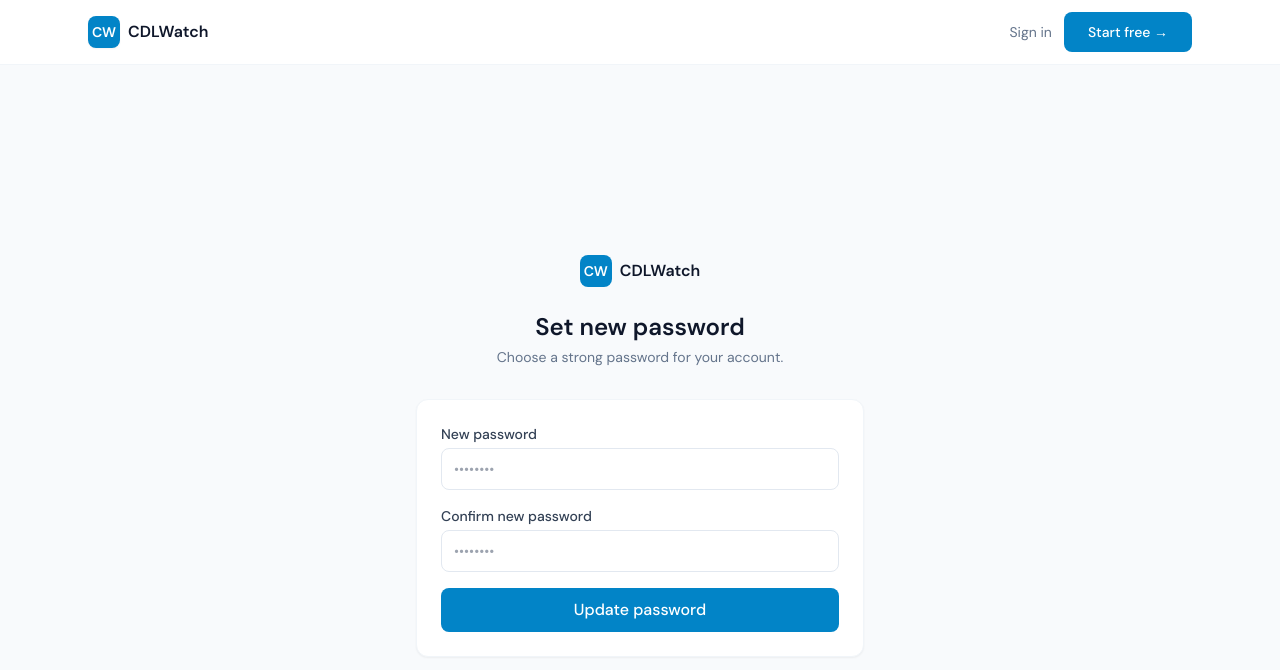
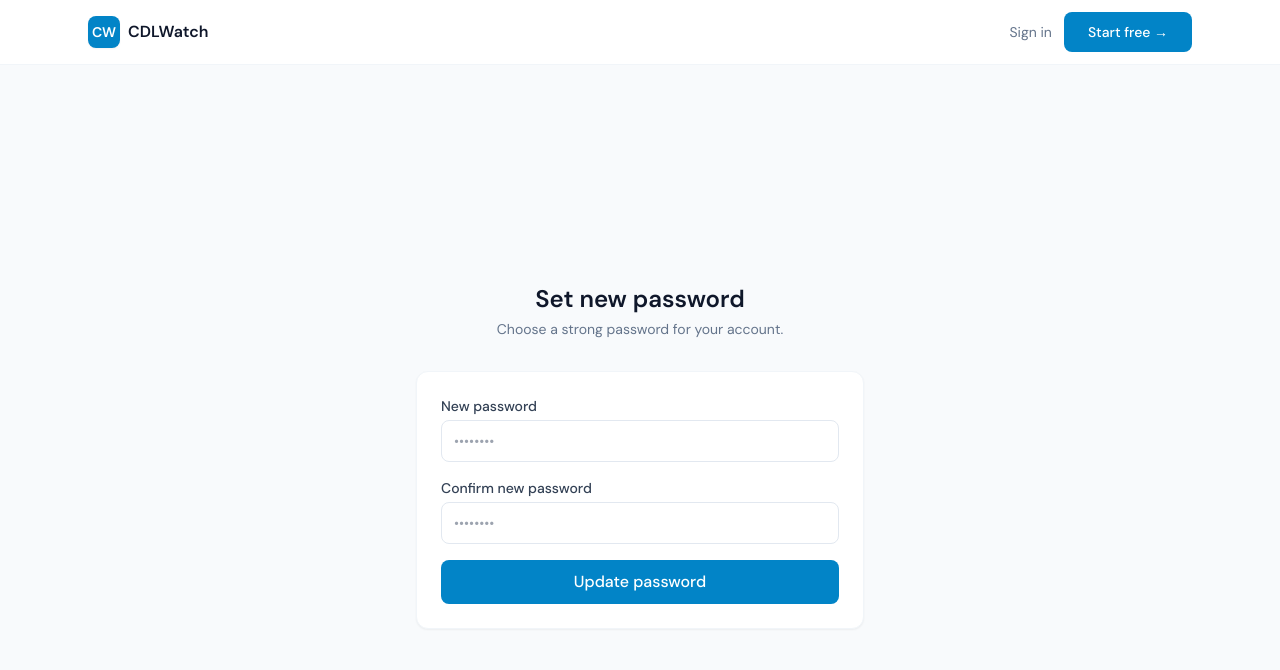
Before and after one commit to GiveMeMace/dotready, a Next.js app: page /auth/reset in a window 1280 px wide. Shown: the top 670 px of the page. Built offline with nearby package versions, Linux system fonts and the light colour scheme; no server answers.

Commit message:
Update page.tsx

```diff
--- a/app/auth/reset/page.tsx
+++ b/app/auth/reset/page.tsx
@@ -30,12 +30,6 @@ export default function ResetPasswordPage() {
     <div className="min-h-screen bg-slate-50 flex items-center justify-center px-4">
       <div className="w-full max-w-md">
         <div className="text-center mb-8">
-          <Link href="/" className="inline-flex items-center gap-2 mb-6">
-            <div className="w-8 h-8 bg-brand-600 rounded-lg flex items-center justify-center">
-              <span className="text-white font-bold text-sm">CW</span>
-            </div>
-            <span className="font-semibold text-slate-900">CDLWatch</span>
-          </Link>
           <h1 className="text-2xl font-semibold text-slate-900">Set new password</h1>
           <p className="text-slate-500 text-sm mt-1">Choose a strong password for your account.</p>
         </div>
```
